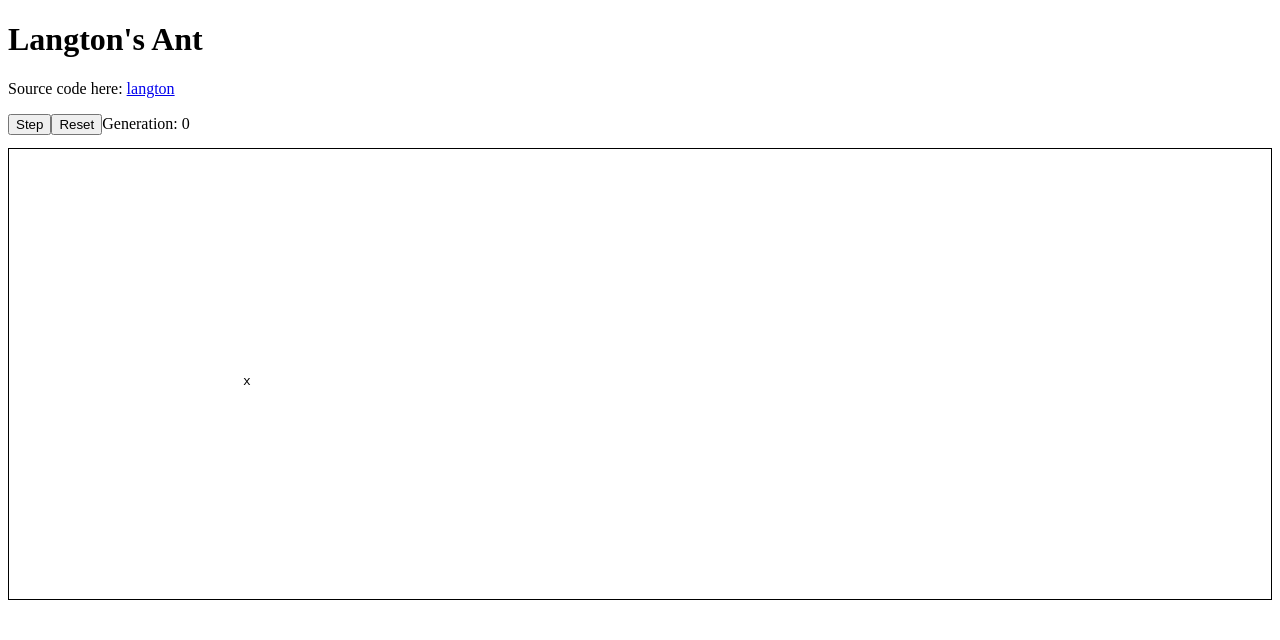
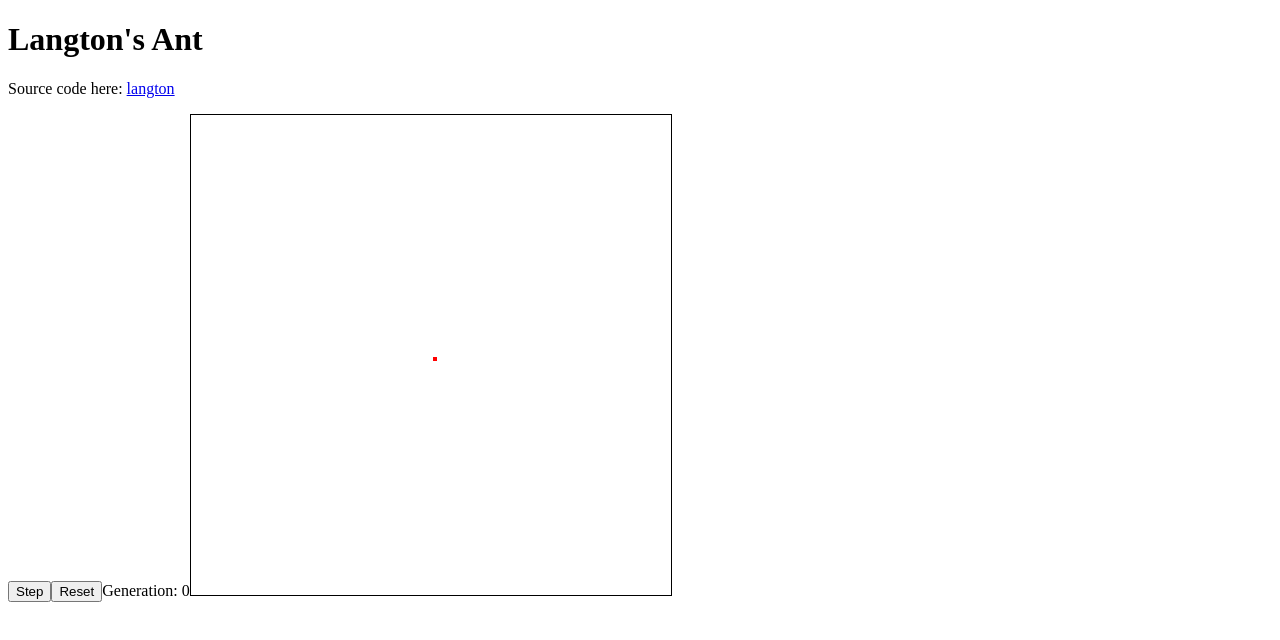
Before and after one commit to fildon/langton, a React app: page / in a window 1280 px wide. Shown: the top 640 px of the page. Built offline with nearby package versions, Linux system fonts and the light colour scheme; the HTML template or start-up script is replaced by a standard one.

Commit message:
Canvas rendering

```diff
--- a/src/app.tsx
+++ b/src/app.tsx
@@ -1,14 +1,19 @@
-import { useState } from "react";
+import { useEffect, useRef, useState } from "react";
 
-import { type BoardState, advanceState, initialState } from "./engine";
+import { advanceState, initialState, type BoardState } from "./engine";
 
 const useEngine = () => {
 	const [state, setState] = useState(initialState);
 	const [generation, setGeneration] = useState(0);
 
-	const step = () => {
-		setState(advanceState);
-		setGeneration((x) => x + 1);
+	const step = (steps = 1) => {
+		const newState = Array.from({ length: steps }).reduce<BoardState>(
+			(priorState) => advanceState(priorState),
+			state
+		);
+
+		setState(newState);
+		setGeneration((x) => x + steps);
 	};
 	const reset = () => {
 		setState(initialState);
@@ -19,20 +24,59 @@ const useEngine = () => {
 };
 
 const StateDisplay = ({ state }: { state: BoardState }) => {
-	let output = "";
-	// Reverse loop, since we want to scan down y
-	for (let y = 15; y > -15; y--) {
-		for (let x = -15; x < 15; x++) {
-			if (`${x},${y}` === state.ant.position) {
-				output = `${output}x `;
-			} else {
-				const cell = state.markedCells.has(`${x},${y}`) ? "██" : "  ";
-				output = `${output}${cell}`;
-			}
-		}
-		output = `${output}\n`;
-	}
-	return <pre style={{ border: "1px solid black" }}>{output}</pre>;
+	const canvasRef = useRef<HTMLCanvasElement>(null);
+
+	// How zoomed in is the display?
+	// i.e. how many pixels wide is one cell
+	const ZOOM = 8;
+	// How far are the edges from the center?
+	const RADIUS = 30;
+	useEffect(() => {
+		console.log("a");
+		const canvasElement = canvasRef.current;
+		if (!canvasElement) return;
+		console.log("b");
+		const context = canvasElement.getContext("2d");
+		if (!context) return;
+		console.log("c");
+
+		canvasElement.height = 2 * RADIUS * ZOOM;
+		canvasElement.width = 2 * RADIUS * ZOOM;
+
+		state.markedCells.forEach((cell) => {
+			const [x, y] = cell
+				.split(",")
+				.map((n) => parseInt(n))
+				// Flip Y (canvas is upside down otherwise)
+				.map((n, i) => (i === 1 ? -n : n))
+				// Zoom in
+				.map((n) => ZOOM * n)
+				// Translate so that [0,0] is at the center rather than the top corner
+				.map((n) => n + RADIUS * ZOOM);
+			context.fillStyle = "black";
+			context.fillRect(x, y, ZOOM, ZOOM);
+		});
+
+		const [x, y] = state.ant.position
+			.split(",")
+			.map((n) => parseInt(n))
+			.map((n, i) => (i === 1 ? -n : n))
+			.map((n) => ZOOM * n)
+			.map((n) => n + RADIUS * ZOOM);
+		context.fillStyle = "red";
+		context.fillRect(x + ZOOM / 4, y + ZOOM / 4, ZOOM / 2, ZOOM / 2);
+	}, [state]);
+
+	return (
+		<canvas
+			style={{
+				border: "1px solid black",
+				height: 2 * RADIUS * ZOOM,
+				width: 2 * RADIUS * ZOOM,
+			}}
+			ref={canvasRef}
+		></canvas>
+	);
 };
 
 export const App = () => {
@@ -45,7 +89,7 @@ export const App = () => {
 				Source code here:{" "}
 				<a href="https://github.com/fildon/langton">langton</a>
 			</p>
-			<button onClick={step}>Step</button>
+			<button onClick={() => step(100)}>Step</button>
 			<button onClick={reset}>Reset</button>
 			<span>{`Generation: ${generation}`}</span>
 			<StateDisplay state={state} />
```
